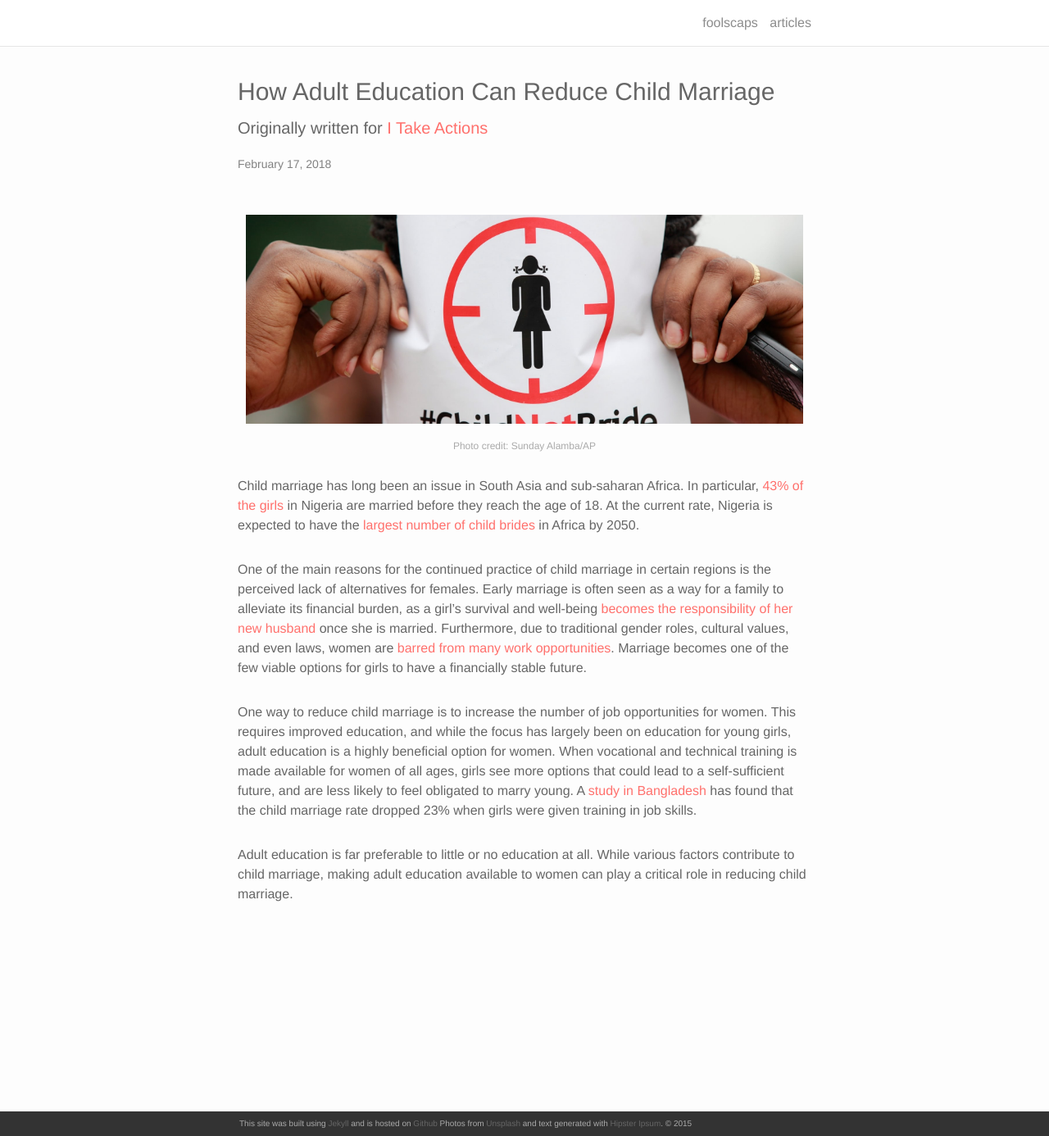
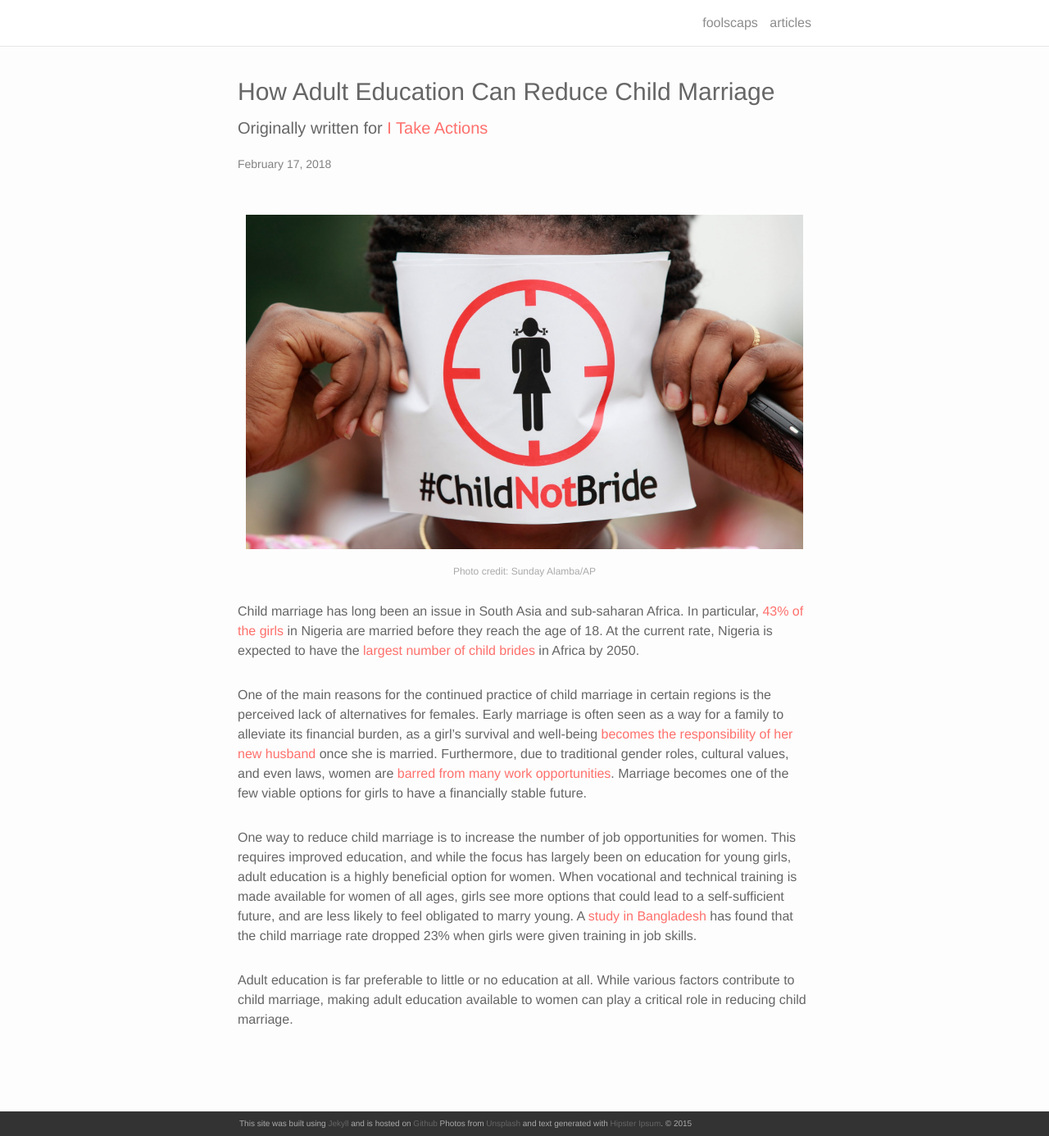
Before and after one commit to foolscaps/foolscaps.github.io, a Jekyll site: the page built from _posts/2018-02-17-RoleAdultEducation.markdown, in a window 1280 px wide and 1386 px high. Shown: the whole window at 82% size. Built offline with Jekyll 4.4.1, drawn with Linux system fonts in a browser that asks for light colours; nearby versions of some CDN libraries.

Commit message:
Update 2018-02-17-RoleAdultEducation.markdown

```diff
--- a/_posts/2018-02-17-RoleAdultEducation.markdown
+++ b/_posts/2018-02-17-RoleAdultEducation.markdown
@@ -5,7 +5,7 @@ date:   2018-02-17
 description: Originally written for <a href="https://itakeactions.org/blog/28/The-Role-of-Adult-Education-in-Reducing-Child-Marriage" target="blank">I Take Actions</a>
 categories: Non-profit
 ---
-<div class="img_row">
+<div class="img_post">
 	<img class="col three" src="/img/2018-02-17.jpeg">
 </div>
 <div class="col three caption">
```
